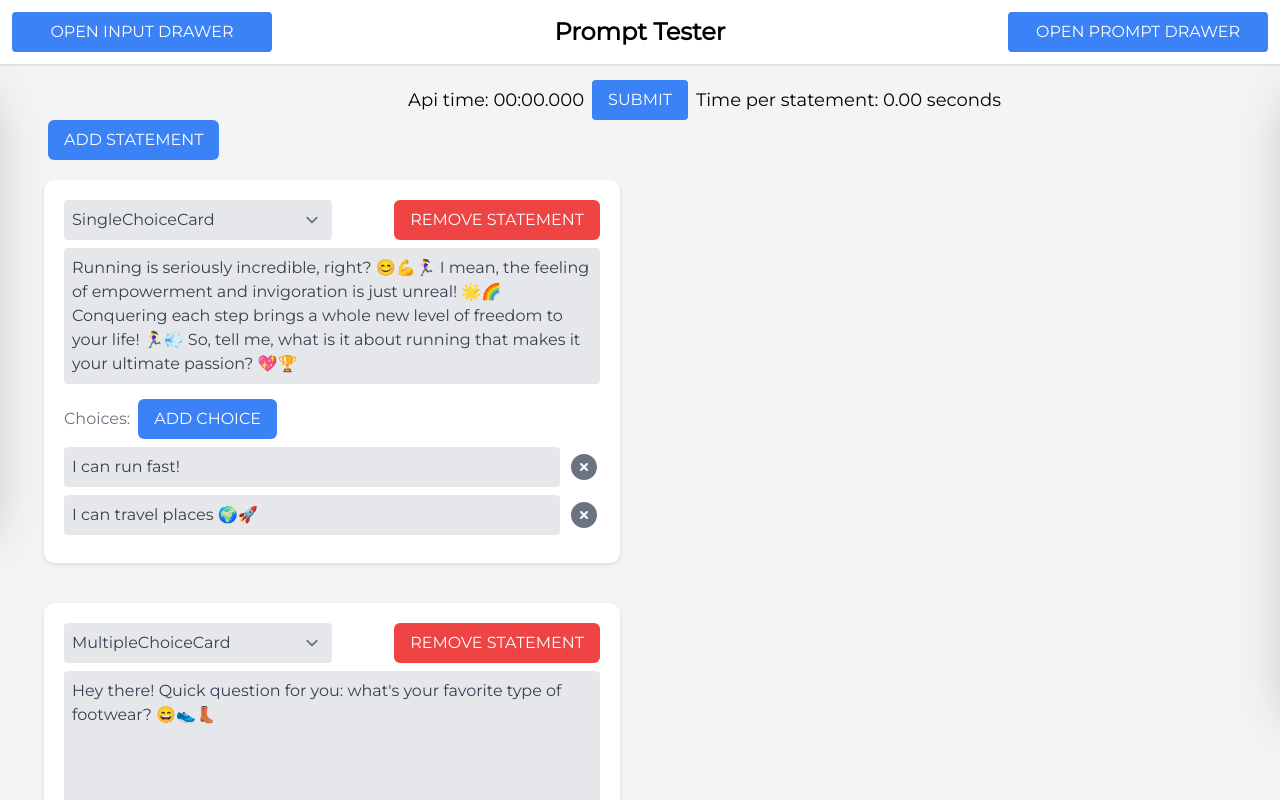
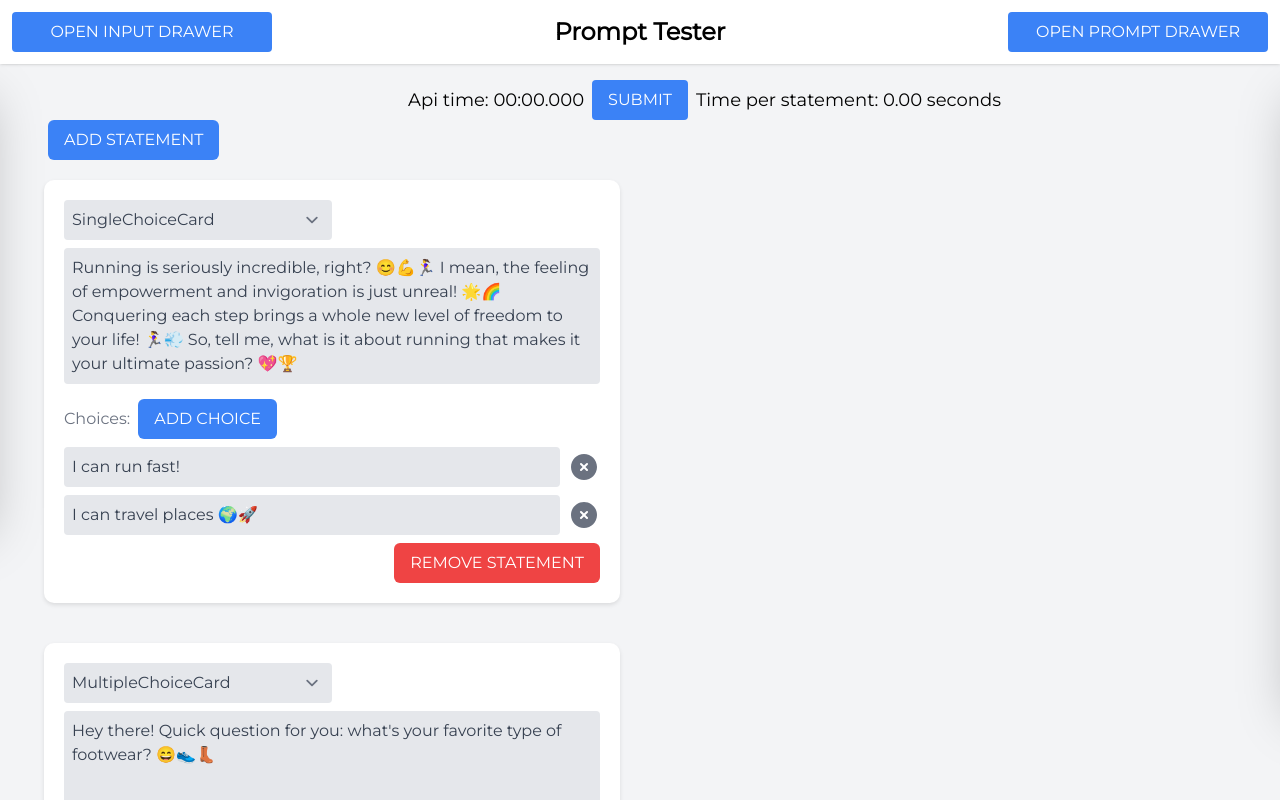
Before and after one commit to Ollstar/surveygen, a Next.js app: page / in a window 1280 px wide. Shown: the top 800 px of the page. Built offline with nearby package versions, Linux system fonts and the light colour scheme.

Commit message:
switch remove position

```diff
--- a/app/components/StatementEditor.tsx
+++ b/app/components/StatementEditor.tsx
@@ -130,12 +130,7 @@ const StatementEditor: React.FC<StatementEditorProps> = ({
                   </option>
                 ))}
               </select>
-              <button
-                onClick={() => removeStatement(index)}
-                className="ml-2 px-4 py-2 bg-red-500 hover:bg-red-700 text-white rounded-md"
-              >
-                REMOVE STATEMENT
-              </button>
+
             </div>
             <div className="w-full">
               <textarea
@@ -185,7 +180,16 @@ const StatementEditor: React.FC<StatementEditorProps> = ({
                   <li>{statement.choices}</li>
                 )}
               </div>
+
             )}
+    <div className="flex justify-end">
+    <button
+      onClick={() => removeStatement(index)}
+      className="px-4 py-2 bg-red-500 hover:bg-red-700 text-white rounded-md w-30"
+    >
+      REMOVE STATEMENT
+    </button>
+  </div>
           </div>
           {updatedStatements && updatedStatements[index] && (
             <div className="card mt-4" style={{ alignSelf: "start" }}>
```
